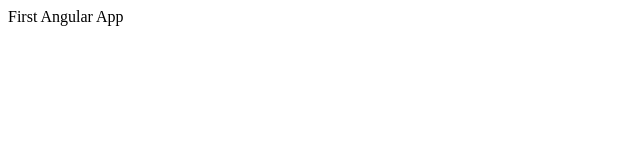
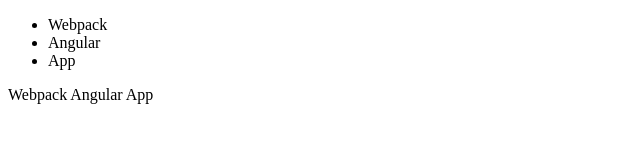
Before and after one commit to GIT-TRIPLESENSE/angular-hot-loader-boilerplate, a website built with webpack: page dist/index.html in a window 1280 px wide. Shown: the whole page, without its empty margins (0-640 px from the left). Built offline with nearby package versions, Linux system fonts and the light colour scheme; some packages are replaced by stand-ins of ours.

Commit message:
feat(Controllers, Services, Directives): Import Ctrl, Srv and Directives as modules

```diff
--- a/package.json
+++ b/package.json
@@ -7,7 +7,7 @@
     "commit": "git-cz",
     "test": "echo \"Error: no test specified\" && exit 1",
     "dev": "webpack-dev-server",
-    "bundle": "webpack"
+    "build": "webpack"
   },
   "repository": {
     "type": "git",
--- /dev/null
+++ b/src/controllers/controller.js
@@ -0,0 +1,5 @@
+module.exports = function($scope, names) {
+
+	$scope.names = names
+
+}
--- /dev/null
+++ b/src/controllers/index.js
@@ -0,0 +1,6 @@
+import angular from 'angular'
+
+let controllers = angular.module('app.controllers', [])
+	.controller('HomeController', require('./controller'))
+
+export default controllers.name
--- /dev/null
+++ b/src/directives/directive.js
@@ -0,0 +1,11 @@
+module.exports = function() {
+	return {
+		restrict: 'E',
+		template: '<p>{{title}}</p>',
+		link: function (scope, element, attrs) {
+
+			scope.title = 'Webpack Angular App'
+
+		}
+	}
+}
--- /dev/null
+++ b/src/directives/index.js
@@ -0,0 +1,6 @@
+import angular from 'angular'
+
+let directives = angular.module('app.directive', [])
+	.directive('directive', require('./directive'))
+
+export default directives.name
--- a/src/index.js
+++ b/src/index.js
@@ -1,8 +1,10 @@
 import angular from 'angular';
-var ngModule = angular.module('app', []);
+import directives from './directives'
+import services from './services'
+import controllers from './controllers'
 
-console.log(ngModule);
-
-// require('./directives');
-// require('./services');
-// require('./controllers');
+let ngModule = angular.module('app', [
+	directives,
+	controllers,
+	services
+]);
--- /dev/null
+++ b/src/services/index.js
@@ -0,0 +1,6 @@
+import angular from 'angular'
+
+let services = angular.module('app.services', [])
+	.service('names', require('./service'))
+
+export default services.name
--- /dev/null
+++ b/src/services/service.js
@@ -0,0 +1,9 @@
+module.exports = function() {
+
+    return [
+        'Webpack',
+        'Angular',
+        'App'
+    ]
+
+}
```
Also changed, not shown: dist/index.html, 1 other file.
